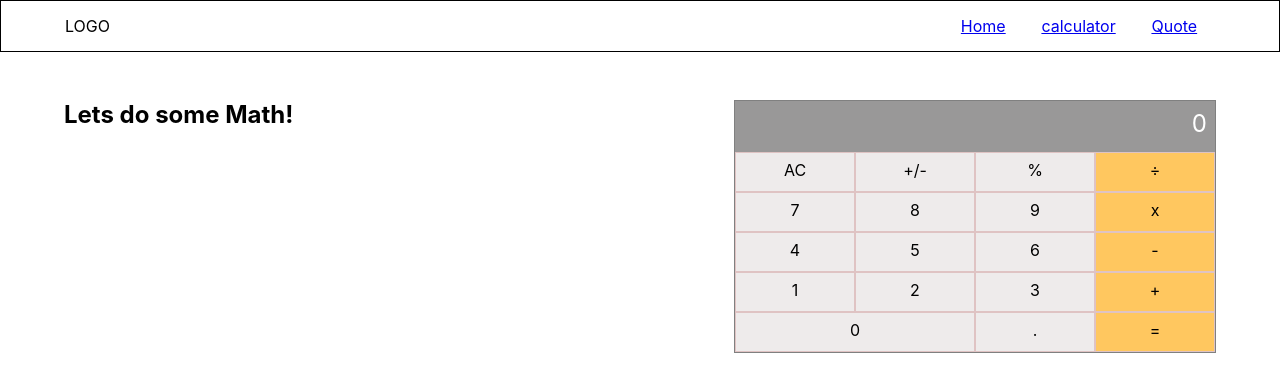
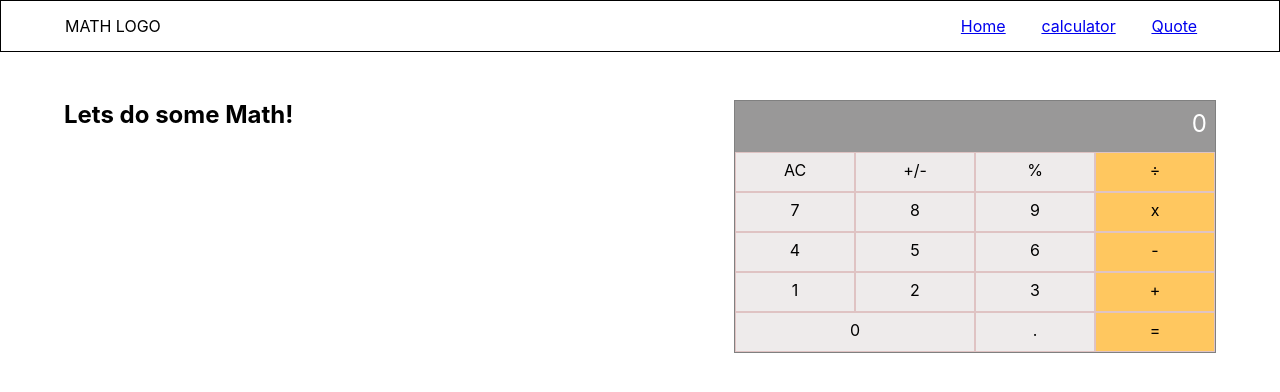
Before and after one commit to blakbox23/math-magicians, a React (Create React App) app: page /calc in a window 1280 px wide. Shown: the top 392 px of the page. Built offline with nearby package versions, Linux system fonts and the light colour scheme.

Commit message:
fix linter errors

```diff
--- a/src/App.css
+++ b/src/App.css
@@ -1,4 +1,4 @@
-*{
+* {
   margin: 0;
   padding: 0;
 }
@@ -12,7 +12,7 @@
   height: 50px;
 }
 
-.navBar ul{
+.navBar ul {
   display: flex;
   justify-content: space-around;
   width: 17rem;
@@ -72,7 +72,7 @@
 } */
 
 .homePg h1 {
-  font-size: 1.5rem;;
+  font-size: 1.5rem;
   margin: 3rem 0;
 }
 
--- a/src/components/Nav.js
+++ b/src/components/Nav.js
@@ -22,7 +22,7 @@ function Nav() {
 
   return (
     <div className="navBar">
-      <div>LOGO</div>
+      <div>MATH LOGO</div>
       <ul>
         {links.map((link) => (
           <li key={link.id}>
```
